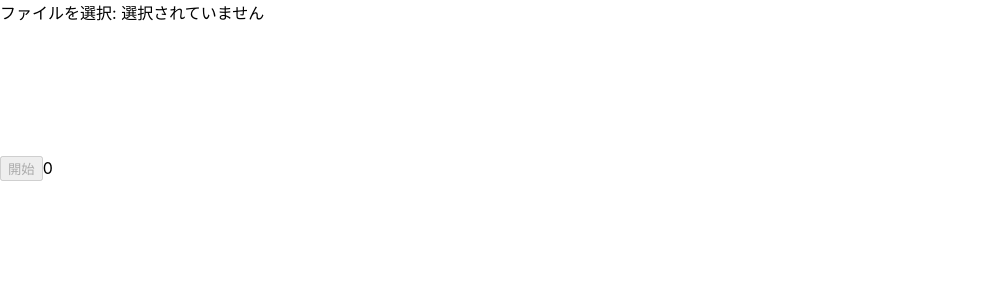
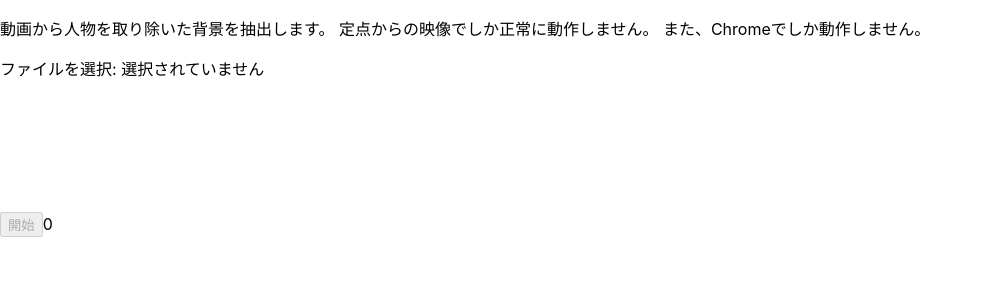
Before and after one commit to sapphi-red/extract-background, a React (Create React App) app: page / in a window 1280 px wide. Shown: the top 300 px of the page, without its empty margins (0-983 px from the left). Built offline with nearby package versions, Linux system fonts and the light colour scheme.

Commit message:
Update: 説明を追加

```diff
--- a/src/components/App.tsx
+++ b/src/components/App.tsx
@@ -112,6 +112,11 @@ const App: FC = () => {
 
   return (
     <div id="App">
+      <p>
+        動画から人物を取り除いた背景を抽出します。
+        定点からの映像でしか正常に動作しません。
+        また、Chromeでしか動作しません。
+      </p>
       <InputVideo
         disabled={progress.value > 0}
         onChange={file => {
```
